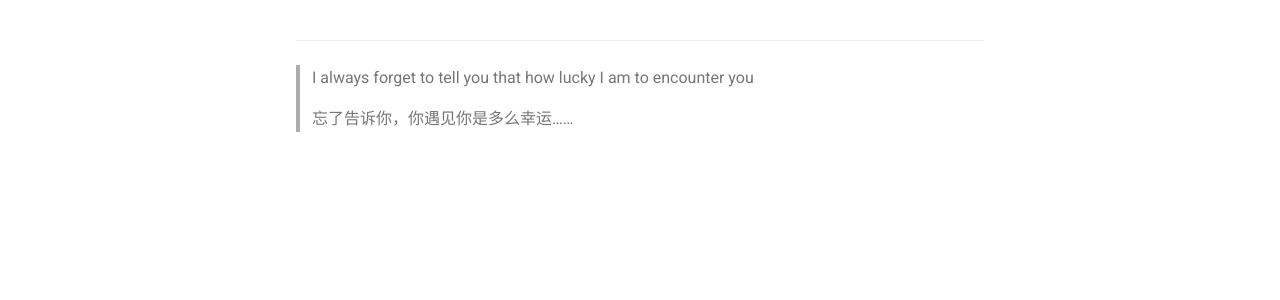
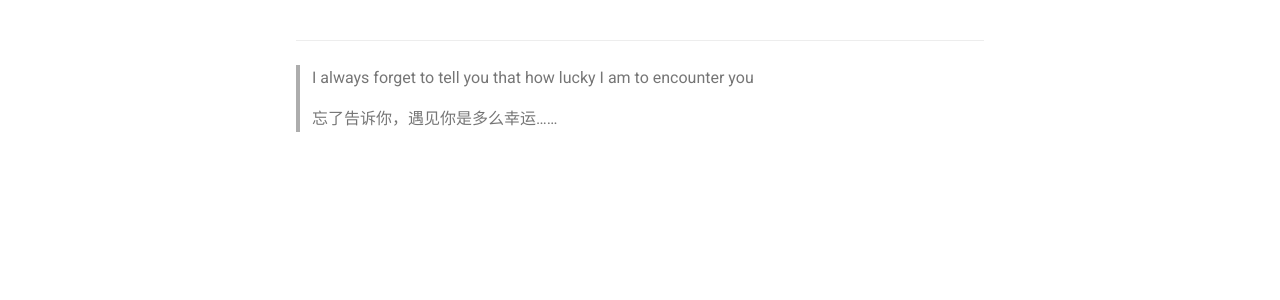
Before and after one commit to sswtk/roninsswang-blog, an MkDocs documentation site: the page built from docs/index.md, in a window 1280 px wide. Shown: the part 189-489 px from the top of the page. Built offline with MkDocs 1.6.1 and Material for MkDocs 9.7.7, drawn with Linux system fonts in a browser that asks for light colours; comment, search, counter and statistics services are not loaded.

Commit message:
fixed contents

```diff
--- a/docs/index.md
+++ b/docs/index.md
@@ -3,7 +3,7 @@
 
 > I always forget to tell you that how lucky I am to encounter you
 
-> 忘了告诉你，你遇见你是多么幸运……
+> 忘了告诉你，遇见你是多么幸运……
 
 
 <!-- ## 这是个人学习、工作、生活的记录 -->
```
Also changed, not shown: site/index.html, site/search/search_index.json, 1 other file.
